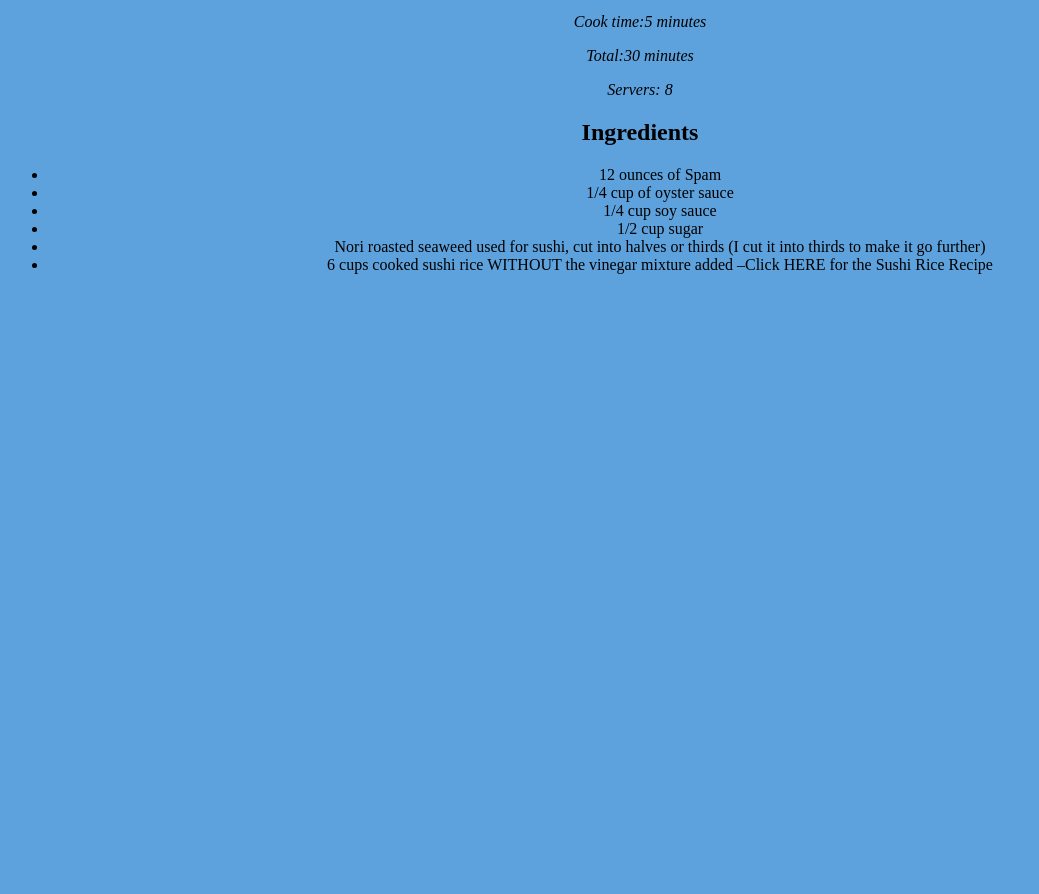
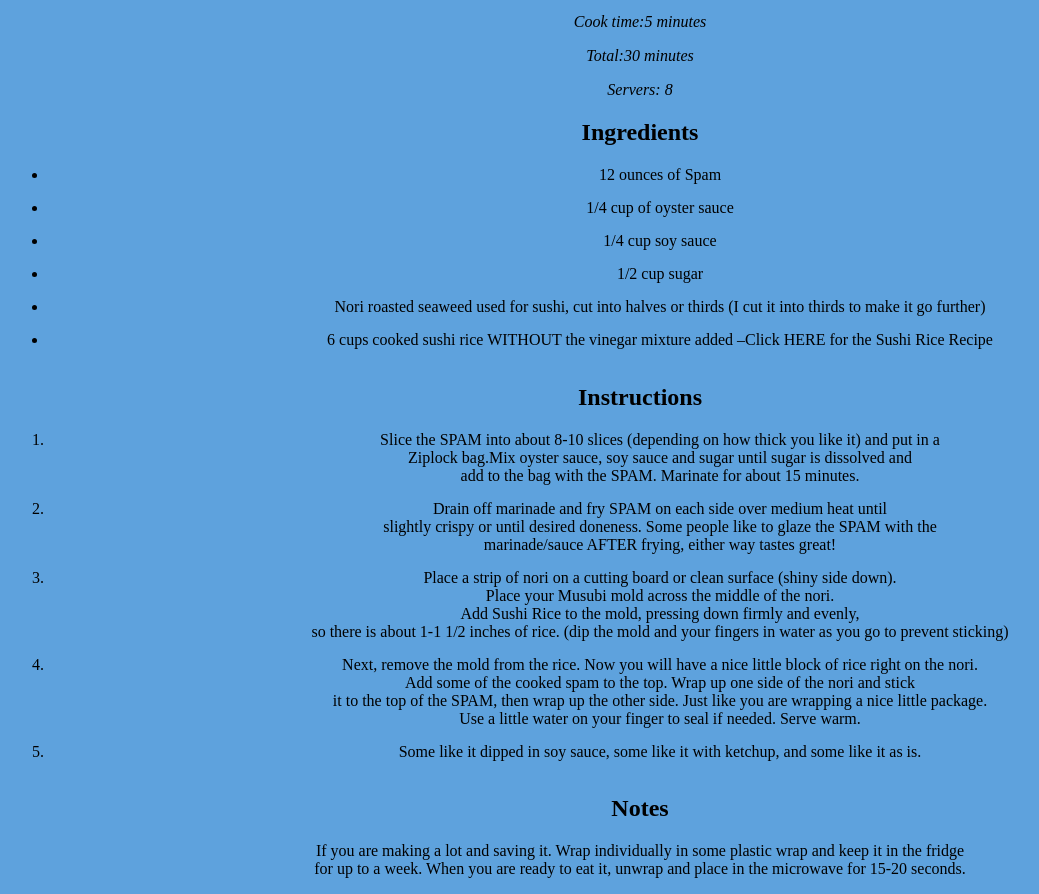
Before and after one commit to Kaytin808/odin-recipes, a plain HTML site: page recipes/musubi.html in a window 1280 px wide. Shown: the part 517-1411 px from the top of the page, without its empty margins (0-1039 px from the left). Before the commit the page ends 807 px from the top, so only its background shows below. Drawn offline with Linux system fonts and the light colour scheme.

Commit message:
Added more lists under instructions and Notes

```diff
--- a/recipes/musubi.html
+++ b/recipes/musubi.html
@@ -26,6 +26,28 @@
         <li style="text-align: center;">Nori roasted seaweed used for sushi, cut into halves or thirds (I cut it into thirds to make it go further)</li>
         <li style="text-align: center;">6 cups cooked sushi rice WITHOUT the vinegar mixture added –Click HERE for the Sushi Rice Recipe</li>
     </ul>
+
+    <h2 style="text-align: center;">Instructions</h2>
+    <ol>
+        <li style="text-align: center;">Slice the SPAM into about 8-10 slices (depending on how thick you like it) and put in a
+            <br>Ziplock bag.Mix oyster sauce, soy sauce and sugar until sugar is dissolved and
+            <br>add to the bag with the SPAM. Marinate for about 15 minutes.</li>
+            <li style="text-align: center;">Drain off marinade and fry SPAM on each side over medium heat until <br>slightly crispy or until desired doneness.
+                Some people like to glaze the SPAM with the <br>marinade/sauce AFTER frying, either way tastes great! </li>
+                <li style="text-align: center;">Place a strip of nori on a cutting board or clean surface (shiny side down). <br>
+                    Place your Musubi mold across the middle of the nori.
+                    <br>Add Sushi Rice to the mold, pressing down firmly and evenly, <br>so there is about 1-1 1/2 inches of rice.
+                    (dip the mold and your fingers in water as you go to prevent sticking)  </li>
+                    <li style="text-align: center;">Next, remove the mold from the rice.
+                        Now you will have a nice little block of rice right on the nori.<br> Add some of the cooked spam to the top.
+                        Wrap up one side of the nori and stick <br>it to the top of the SPAM, then wrap up the other side.
+                        Just like you are wrapping a nice little package.
+                        <br>Use a little water on your finger to seal if needed. Serve warm.</li>
+                        <li style="text-align: center;">Some like it dipped in soy sauce, some like it with ketchup, and some like it as is.</li>
+    </ol>
+    <h2 style="text-align: center;">Notes</h2>
+    <p style="text-align: center;">If you are making a lot and saving it. Wrap individually in some plastic wrap and keep it in the fridge <br>for up to a week.
+        When you are ready to eat it, unwrap and place in the microwave for 15-20 seconds.</p>
     <style>
 h1 {
     text-align: center;
@@ -55,6 +77,9 @@ img {
     border: transparent;
     border-radius: 30px;
 }
+li {
+    padding-bottom: 15px;
+}
     </style>
 </body>
 </html>
```
